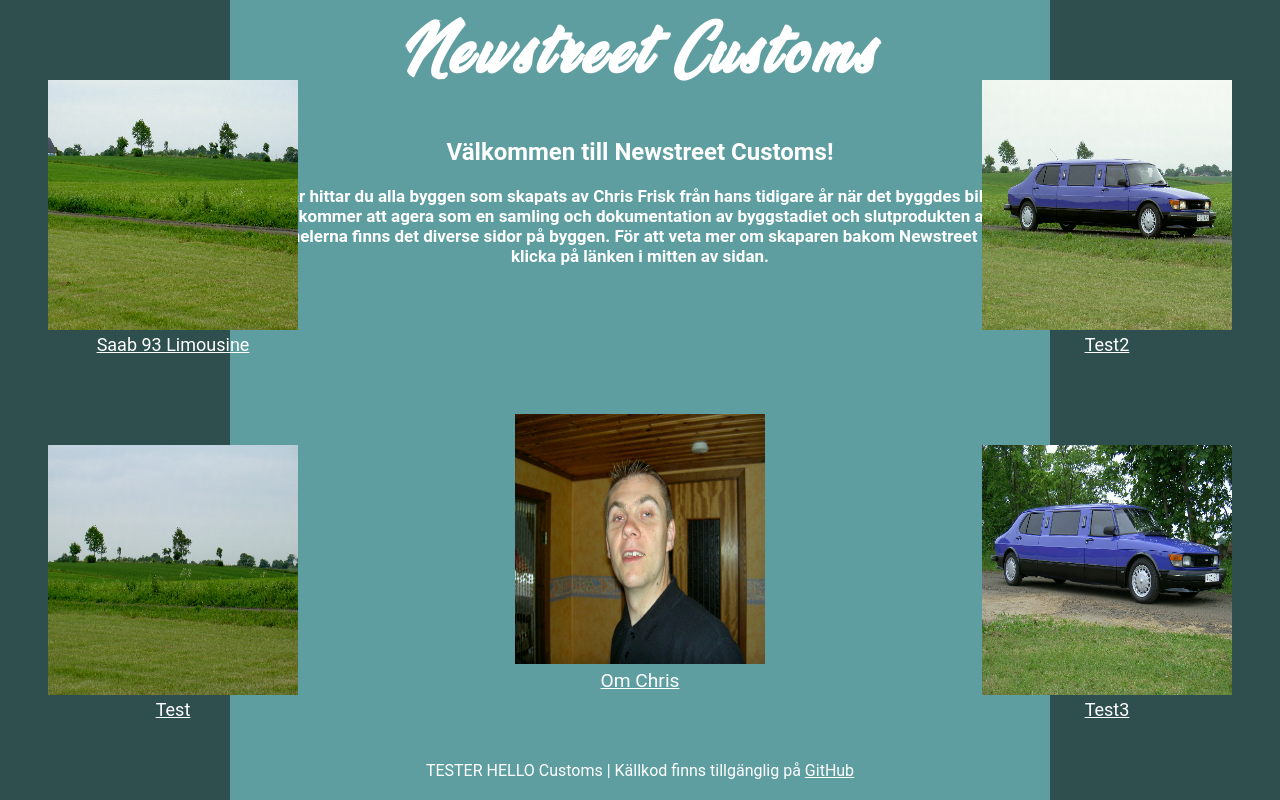
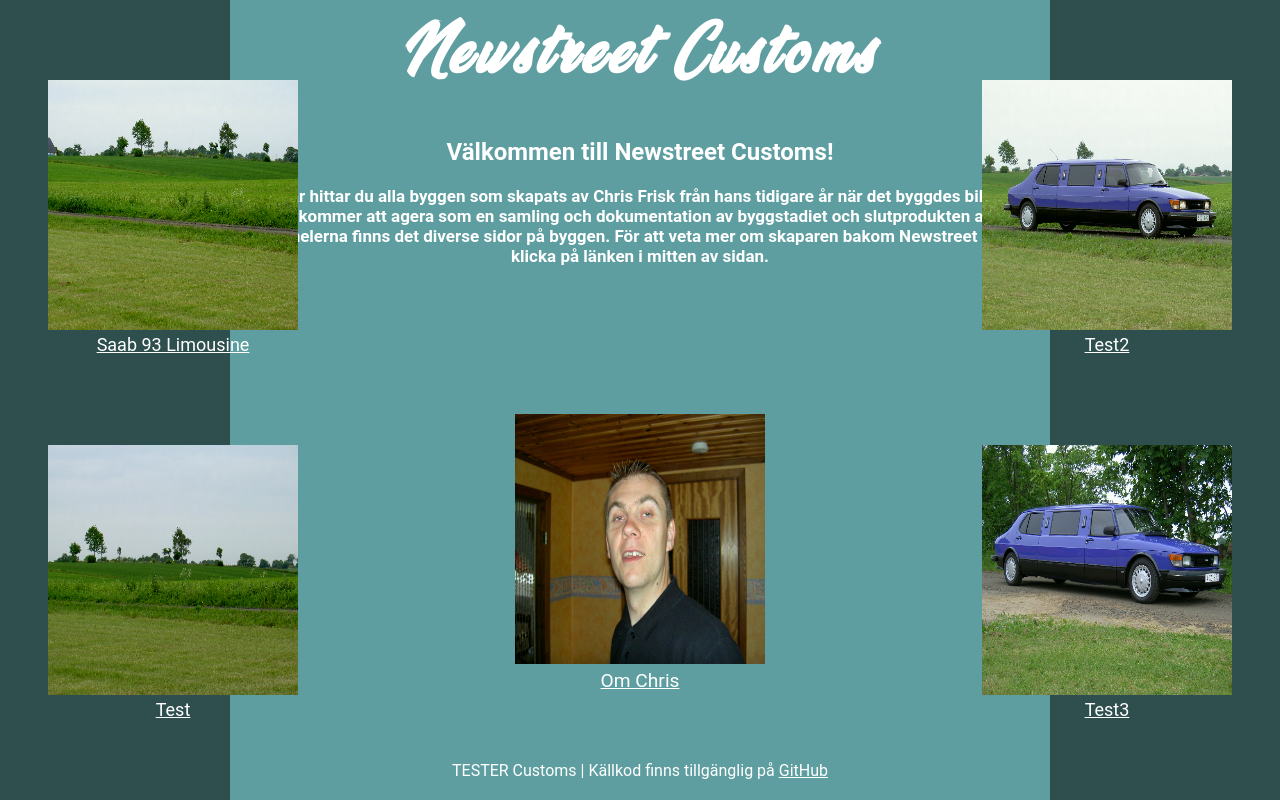
Before and after one commit to Stronkness/newstreet-customs, a React (Create React App) app: page /saab93-limousine in a window 1280 px wide. Built offline with nearby package versions, Linux system fonts and the light colour scheme.

Commit message:
test again

```diff
--- a/src/Footer.js
+++ b/src/Footer.js
@@ -9,7 +9,7 @@ function Footer() {
       <br/>
       <div className="center">
         <div className="footer">
-          TESTER HELLO Customs | Källkod finns tillgänglig på&#160;
+          TESTER Customs | Källkod finns tillgänglig på&#160;
             <a href="https://github.com/Stronkness/newstreet-customs">GitHub</a>
         </div>
       </div>
```
